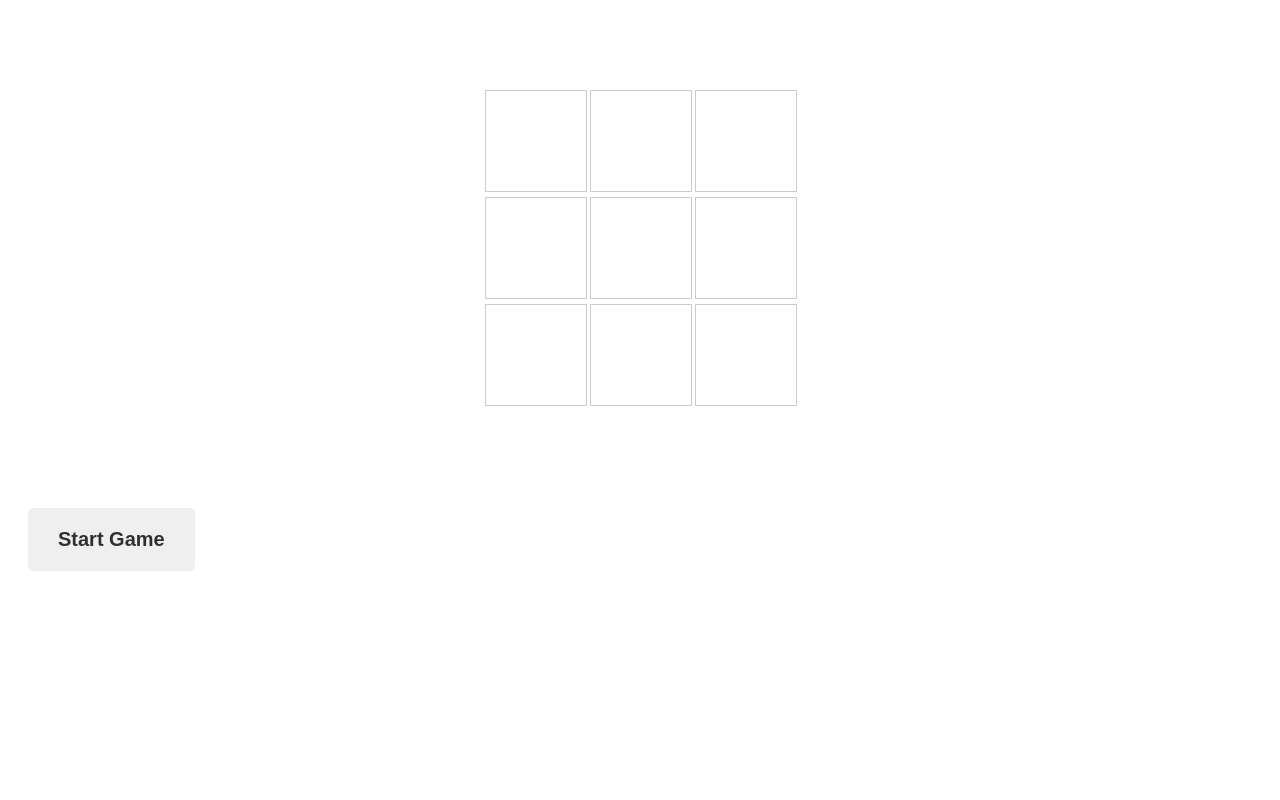
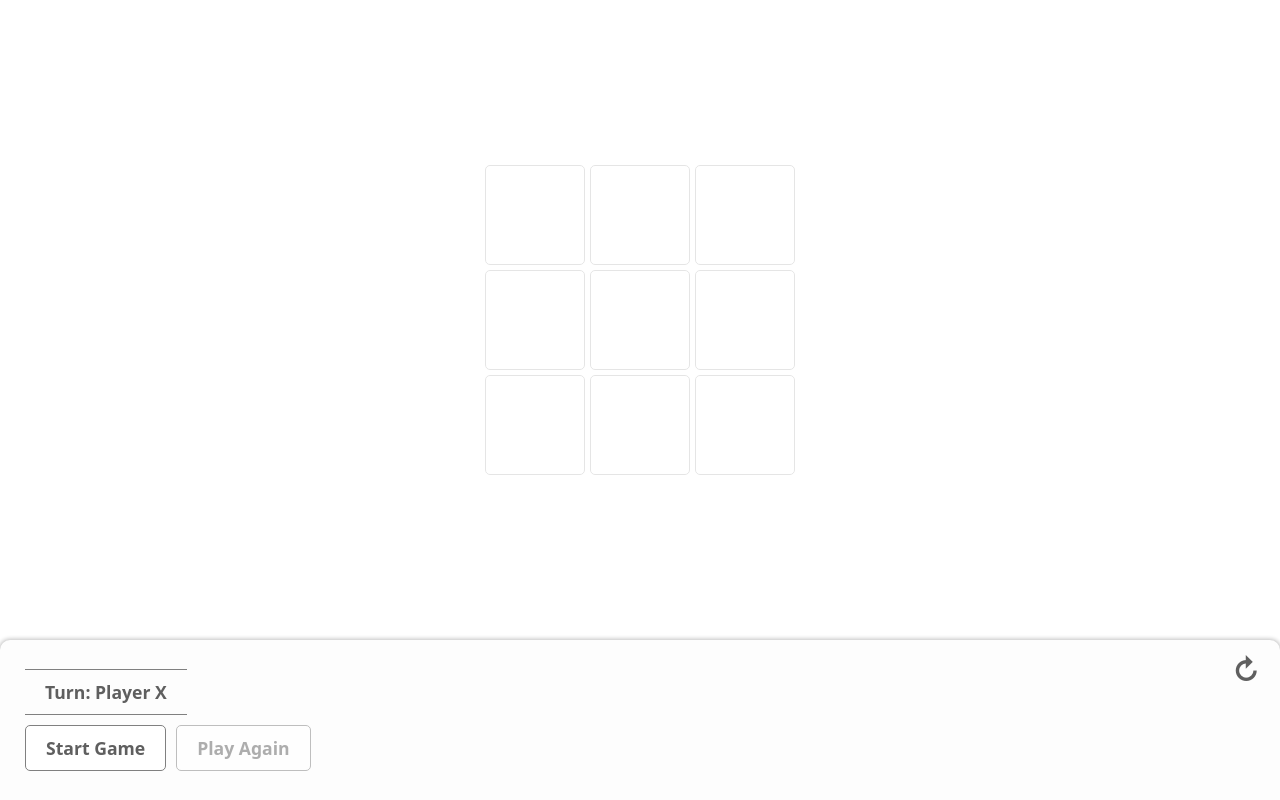
Before and after one commit to Igwefran6/tictactoe-app, a plain HTML site: page index.html in a window 1280 px wide. Drawn offline with Linux system fonts and the light colour scheme.

Commit message:
Added an initUI that initiapizes the game UI

```diff
--- a/css/index.css
+++ b/css/index.css
@@ -1,8 +1,26 @@
+* {
+    margin: 0;
+    padding: 0;
+    box-sizing: border-box;
+    font-family:
+        system-ui,
+        -apple-system,
+        BlinkMacSystemFont,
+        "Segoe UI",
+        Roboto,
+        Oxygen,
+        Ubuntu,
+        Cantarell,
+        "Open Sans",
+        "Helvetica Neue",
+        sans-serif;
+}
+
 .gameboard {
     display: flex;
     justify-content: center;
     align-items: center;
-    height: 60vh;
+    height: 80vh;
     margin: 0;
 }
 
@@ -21,20 +39,72 @@
     align-items: center;
     font-size: 34px;
     cursor: pointer;
+    border-radius: 5px;
+    color: rgba(55, 55, 55, 0.8);
 }
 
-.huds-and-btns {
-    padding: 20px;
+.cell:hover {
+    box-shadow: 0 0 4px 1px #d0d0d0;
 }
 
-.start-game {
-    padding: 20px 30px;
-    font-size: 20px;
-    border: none;
-    border-radius: 5px;
-    font-weight: bold;
+.huds {
+    position: fixed;
+    bottom: 0;
+    right: 0;
+    height: 20vh;
+    min-width: 100vw;
+    background: #fdfdfd;
+    box-shadow: 0 0 4px 1px #c0c0c0;
+    border-radius: 10px 10px 0 0;
+    padding: 20px;
+    display: flex;
+    align-items: center;
 }
 
-.text {
-    opacity: 0.8;
+.turn {
+    display: inline-block;
+    padding: 10px 20px;
+    border: 1px solid grey;
+
+    border-right: none;
+    border-left: none;
+    margin: 5px;
+    position: relative;
 }
+
+.btn {
+    display: block;
+    margin: 5px;
+    padding: 10px 20px;
+    background: #fff;
+    border: 1px solid grey;
+    border-radius: 5px;
+    transition: all 0.2s;
+}
+
+/*.btn:hover {
+    box-shadow: 0 0 4px 1px #d0d0d0;
+}*/
+
+.text-b {
+    color: rgba(55, 55, 55, 0.8);
+    font-weight: bold;
+    font-size: 1.1rem;
+}
+
+.btn-group {
+    display: flex;
+}
+
+.refresh {
+    position: absolute;
+    top: 10px;
+    right: 20px;
+    font-size: 1.8rem;
+    animation: rotateAnimation 20s linear infinite;
+}
+
+.disabled {
+  opacity: .5;
+  cursor: not-allowed;
+}
--- a/index.html
+++ b/index.html
@@ -21,15 +21,16 @@
                 <div class="cell" onclick="game.move(2, 2)"></div>
             </div>
         </div>
-        <div class="huds-and-btns">
-            <button class="start-game" onclick="startGame()" type="submit">
-                <div class="text">
-                    Start Game
-                    <div class="huds"></div>
+        <div class="huds">
+            <div>
+                <div class="turn text-b">Turn: Player X</div>
+                <div class="btn-group">
+                    <button class="btn text-b start-game">Start Game</button>
+                    <button class="btn text-b play-again">Play Again</button>
+                    <span class="refresh text-b">↻</span>
                 </div>
-            </button>
+            </div>
         </div>
-
         <noscript> This app requires JavaScript enabled...:) </noscript>
     </body>
 </html>
--- a/js/index.js
+++ b/js/index.js
@@ -5,10 +5,40 @@ class TicTacToe {
         this.board = this.initBoard();
         this.tie = false;
         this.win = false;
+        this.initUI();
     }
     // instantiate 3x3/two dimensional board array
     initBoard() {
         return Array.from({ length: 3 }, () => Array(3).fill(" "));
+    }
+
+    initUI() {
+        let refreshPage = document.querySelector(".refresh");
+        let startGameBtn = document.querySelector(".start-game");
+        let playAgainBtn = document.querySelector(".play-again");
+        let gameBoard = document.querySelector(".gameboard");
+
+        setState(playAgainBtn, "none", 0.5);
+        setState(gameBoard, "none", 0.5);
+
+        startGameBtn.addEventListener("click", () => {
+            setState(gameBoard, "auto", 1);
+            setState(playAgainBtn, "auto", 1);
+            setState(startGameBtn, "none", 0.5);
+        });
+        function setState(element, pointerEventsValue, opacity) {
+            element.style.opacity = opacity;
+            element.style.pointerEvents = pointerEventsValue;
+        }
+        refreshPage.addEventListener("click", () => {
+            if (
+                confirm(
+                    `Do you really want to start a fresh game? \nNote: Every data will be lost?`
+                )
+            ) {
+                location.reload();
+            }
+        });
     }
     //make move method, the engine of the game
     move(row, col) {
```
